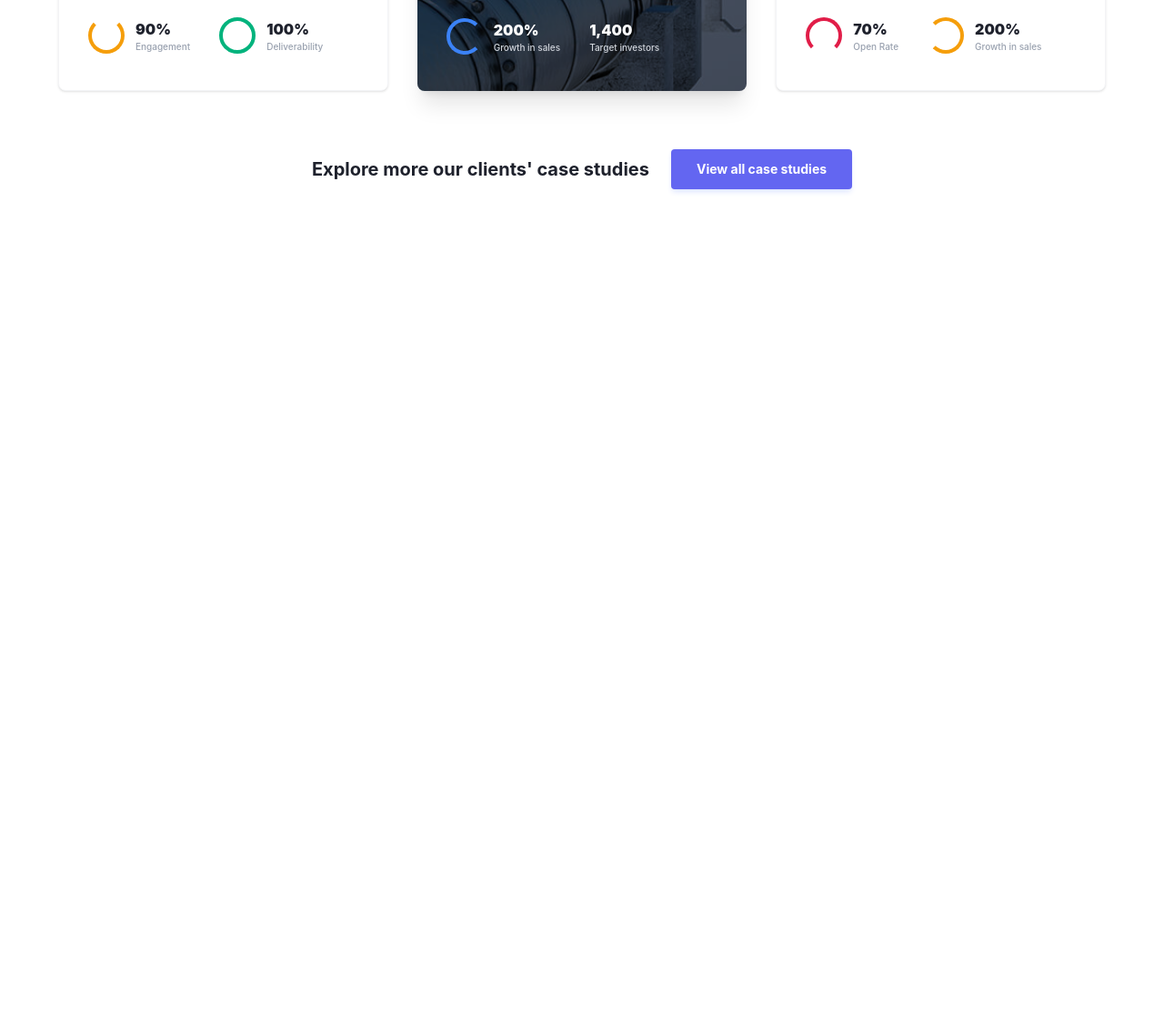
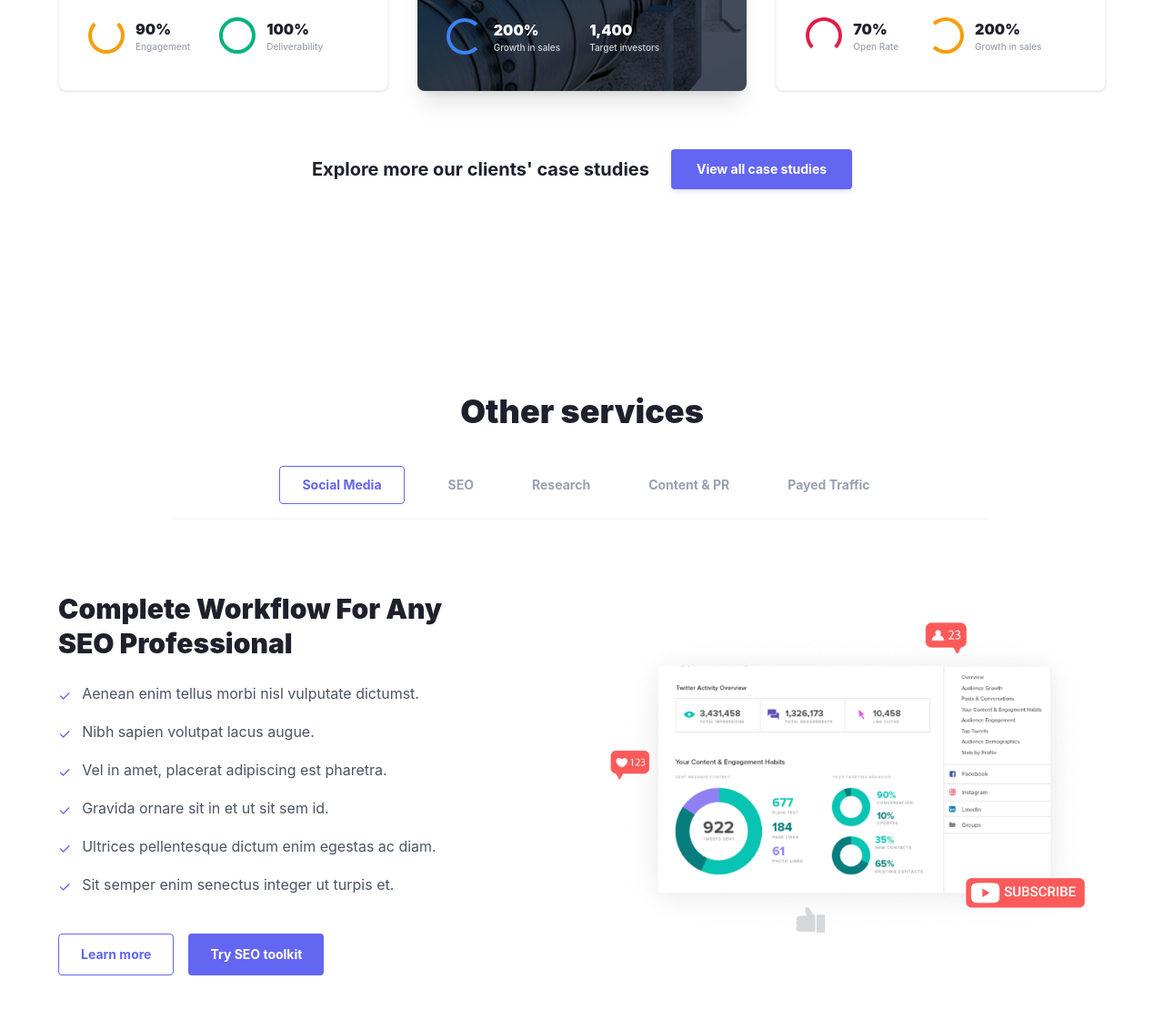
Before and after one commit to amir-arch-cyber/groupwork, a website: page src/abdullo.html in a window 1280 px wide. Shown: the part 5083-6193 px from the top of the page at 91% size. Before the commit the page ends 5403 px from the top, so only its background shows below. Drawn offline with nearby package versions, Linux system fonts and the light colour scheme; files that its build step writes are made by us from their sources.

Commit message:
section 7 on page3

```diff
--- a/src/abdullo.html
+++ b/src/abdullo.html
@@ -542,5 +542,87 @@
         </div>
 
     </section>
+
+    <section class="max-w-7xl mx-auto px-6 py-20 md:py-28">
+
+        <div class="text-center mb-12">
+            <h2 class="text-3xl md:text-4xl font-black text-[#1e212c] mb-10">
+                Other services
+            </h2>
+
+            <div class="flex flex-wrap justify-center items-center gap-4 md:gap-8 border-b border-gray-100 pb-4 max-w-4xl mx-auto">
+                <button class="border border-[#6366f1] text-[#6366f1] font-bold text-sm px-6 py-2.5 rounded transition">
+                    Social Media
+                </button>
+                <button class="text-gray-400 hover:text-gray-600 font-bold text-sm px-4 py-2.5 transition">
+                    SEO
+                </button>
+                <button class="text-gray-400 hover:text-gray-600 font-bold text-sm px-4 py-2.5 transition">
+                    Research
+                </button>
+                <button class="text-gray-400 hover:text-gray-600 font-bold text-sm px-4 py-2.5 transition">
+                    Content & PR
+                </button>
+                <button class="text-gray-400 hover:text-gray-600 font-bold text-sm px-4 py-2.5 transition">
+                    Payed Traffic
+                </button>
+            </div>
+        </div>
+
+        <div class="grid grid-cols-1 lg:grid-cols-2 gap-12 items-center max-w-6xl mx-auto pt-8">
+
+            <div>
+                <h3 class="text-2xl md:text-3xl font-black text-[#1e212c] leading-tight mb-6">
+                    Complete Workflow For Any<br>SEO Professional
+                </h3>
+
+                <ul class="space-y-4 mb-10 text-sm md:text-base">
+                    <li class="flex items-start text-gray-600">
+                        <span class="text-[#6366f1] mr-3 mt-0.5">✓</span>
+                        <span>Aenean enim tellus morbi nisl vulputate dictumst.</span>
+                    </li>
+                    <li class="flex items-start text-gray-600">
+                        <span class="text-[#6366f1] mr-3 mt-0.5">✓</span>
+                        <span>Nibh sapien volutpat lacus augue.</span>
+                    </li>
+                    <li class="flex items-start text-gray-600">
+                        <span class="text-[#6366f1] mr-3 mt-0.5">✓</span>
+                        <span>Vel in amet, placerat adipiscing est pharetra.</span>
+                    </li>
+                    <li class="flex items-start text-gray-600">
+                        <span class="text-[#6366f1] mr-3 mt-0.5">✓</span>
+                        <span>Gravida ornare sit in et ut sit sem id.</span>
+                    </li>
+                    <li class="flex items-start text-gray-600">
+                        <span class="text-[#6366f1] mr-3 mt-0.5">✓</span>
+                        <span>Ultrices pellentesque dictum enim egestas ac diam.</span>
+                    </li>
+                    <li class="flex items-start text-gray-600">
+                        <span class="text-[#6366f1] mr-3 mt-0.5">✓</span>
+                        <span>Sit semper enim senectus integer ut turpis et.</span>
+                    </li>
+                </ul>
+
+                <div class="flex flex-wrap gap-4">
+                    <button class="border border-[#6366f1] text-[#6366f1] hover:bg-[#6366f1] hover:text-white font-bold text-sm px-6 py-3 rounded transition duration-200">
+                        Learn more
+                    </button>
+                    <button class="bg-[#6366f1] hover:bg-[#4f46e5] text-white font-bold text-sm px-6 py-3 rounded transition duration-200">
+                        Try SEO toolkit
+                    </button>
+                </div>
+            </div>
+
+            <div class="relative flex justify-center items-center">
+                <img
+                    src="./images_abdullo/illustration.png"
+                    alt=""
+                    class="w-full max-w-[580px] h-auto object-contain"
+                >
+            </div>
+
+        </div>
+
+    </section>
 </body>
 </html>
```
Also changed, not shown: src/images_abdullo/illustration.png (added).
